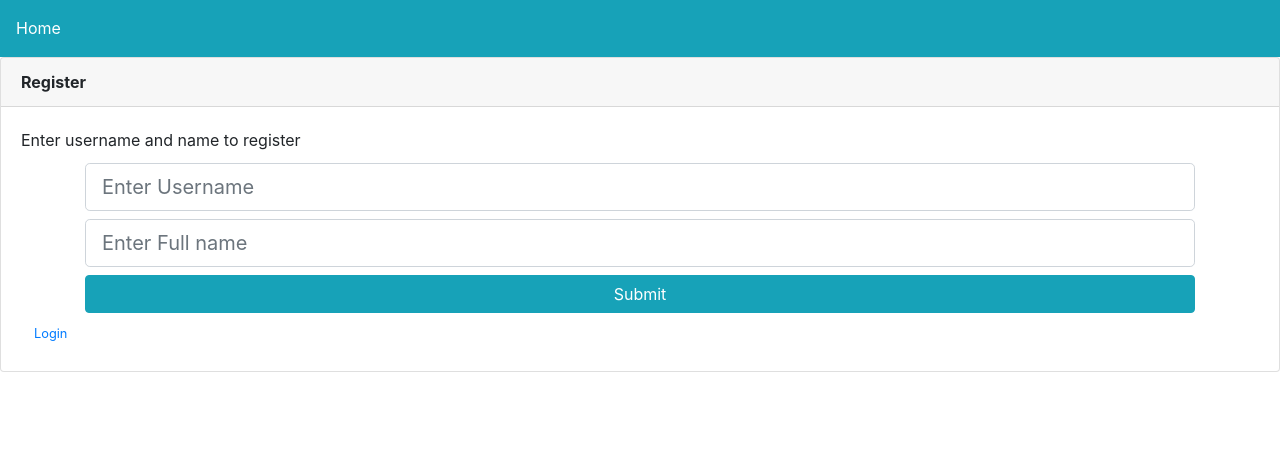
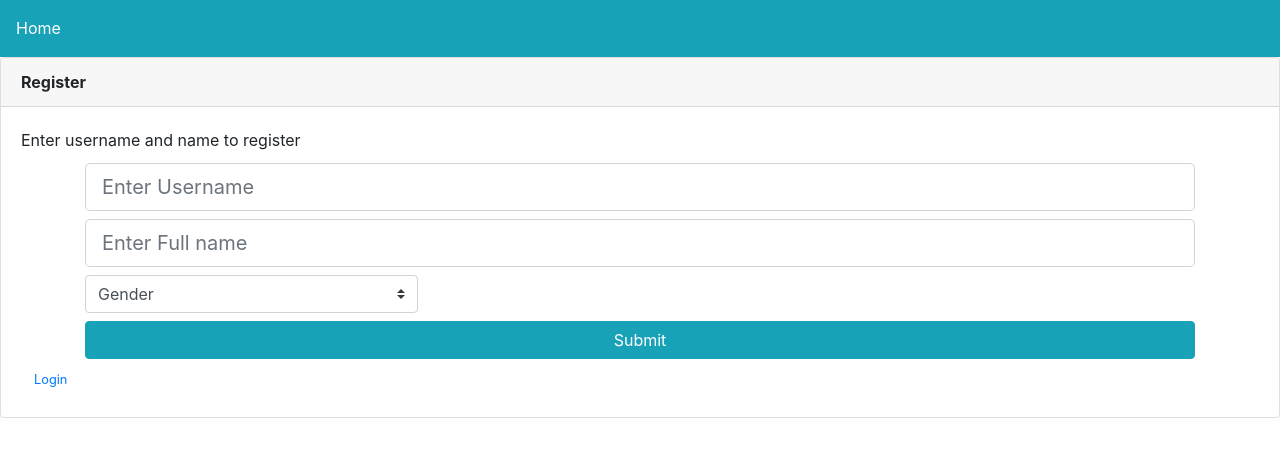
Before and after one commit to leroy-j/ad, a React (Create React App) app: page /register in a window 1280 px wide. Shown: the top 456 px of the page. Built offline with nearby package versions, Linux system fonts and the light colour scheme.

Commit message:
Registered users can have auto generated profile pic based on gender value

```diff
--- a/src/components/Register.js
+++ b/src/components/Register.js
@@ -22,6 +22,7 @@ class Register extends Component {
     e.preventDefault()
     const username = e.target[0].value
     const name = e.target[1].value
+		const gender = e.target[2].value
     const { users, dispatch } = this.props
     users.forEach(user => {
       if (user === username) {
@@ -30,7 +31,7 @@ class Register extends Component {
     })
 
 
-		axios.get('https://randomuser.me/api/?incl=picture&exc=gender,login,location,cell,dob,email,name')
+		axios.get('https://randomuser.me/api/?gender='+gender+'&incl=picture&exc=gender,login,location,cell,dob,email,name')
 			.then(function (response){
 				let image = response.data.results[0].picture.large || "";
 				dispatch(handleUserRegistration(username, name,image))
@@ -87,6 +88,13 @@ class Register extends Component {
 													/>
 												</div>
 											</div>
+											<div class="align-items-start mb-2">
+     									  <select class="custom-select mr-3" name="gender"  style={{width: "30%"}}>
+        								  <option selected>Gender</option>
+        								  <option value="1">Male</option>
+           								<option value="2">Female</option>
+                       </select>
+                     </div>
 
 											<div className="row align-items-center">
 												<div className="col">
```
